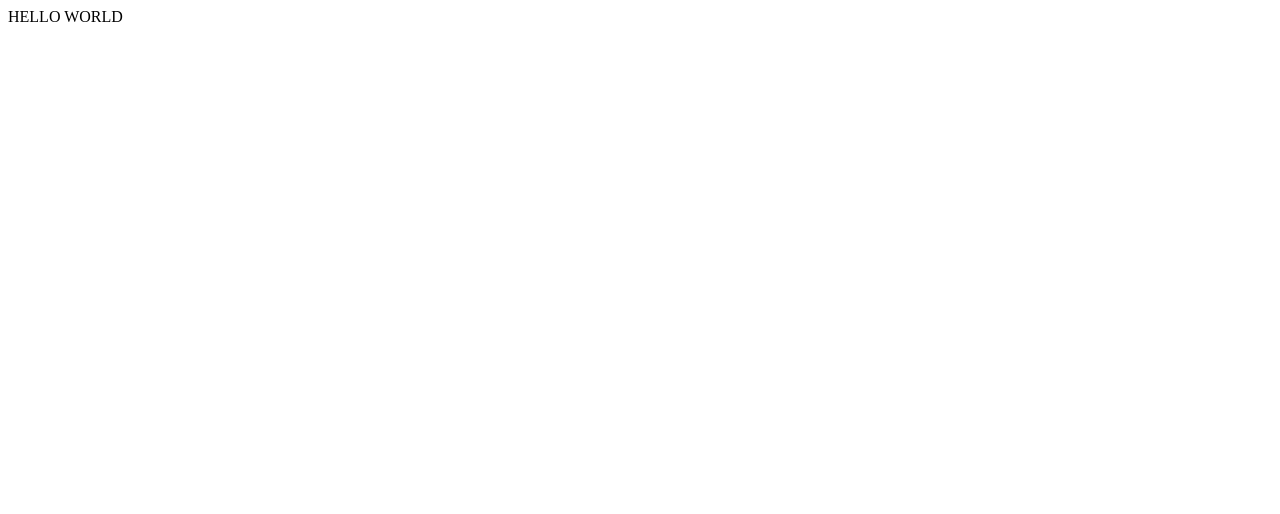
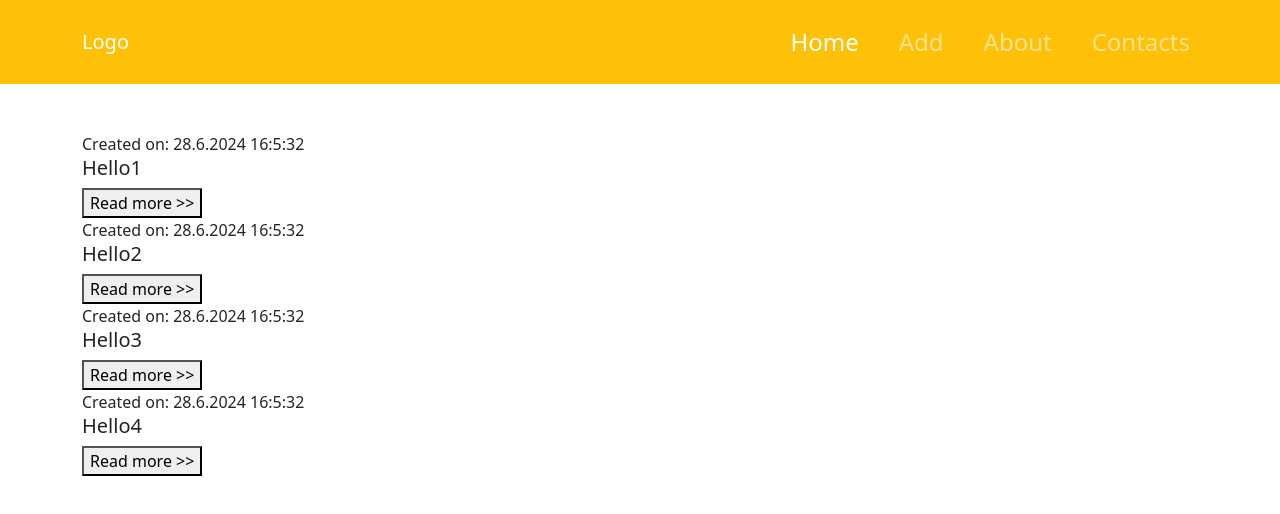
Before and after one commit to Benvire22/firebase-posts-application, a React (Vite) app: page / in a window 1280 px wide. Shown: the top 514 px of the page. Built offline with nearby package versions, Linux system fonts and the light colour scheme.

Commit message:
Install React-router-dom, create Home page, install bootstrap.

```diff
--- a/package.json
+++ b/package.json
@@ -10,8 +10,10 @@
     "preview": "vite preview"
   },
   "dependencies": {
+    "bootstrap": "^5.3.3",
     "react": "^18.3.1",
-    "react-dom": "^18.3.1"
+    "react-dom": "^18.3.1",
+    "react-router-dom": "^6.24.0"
   },
   "devDependencies": {
     "@types/react": "^18.3.3",
--- a/src/App.tsx
+++ b/src/App.tsx
@@ -1,9 +1,59 @@
+import {NavLink, Route, Routes} from 'react-router-dom';
+import Home from './containers/Home/Home';
+import {useState} from 'react';
+import {Post} from './types';
 
 const App = () => {
+  const [postsData, setPostsData] = useState<Post[]>([
+    {id: '1', datetime: Date.now(), title: 'Hello1'},
+    {id: '2', datetime: Date.now(), title: 'Hello2'},
+    {id: '3', datetime: Date.now(), title: 'Hello3'},
+    {id: '4', datetime: Date.now(), title: 'Hello4'},
+  ]);
+
     return (
-        <div>
-            HELLO WORLD
-        </div>
+        <>
+          <header>
+            <nav className="navbar py-3 navbar-expand-lg p-0 bg-warning" data-bs-theme="dark">
+              <div className="container-xl">
+                <NavLink to="/" className="navbar-brand">
+                  Logo
+                </NavLink>
+                <button
+                  className="navbar-toggler"
+                  type="button" data-bs-toggle="collapse"
+                  data-bs-target="#navbarNav"
+                  aria-controls="navbarNav"
+                  aria-expanded="false"
+                  aria-label="Toggle navigation">
+                  <span className="navbar-toggler-icon"></span>
+                </button>
+                <div className="collapse navbar-collapse" id="navbarNav">
+                  <ul className="navbar-nav ms-auto gap-4 fs-4">
+                    <li className="nav-item">
+                      <NavLink to="/" className="nav-link" aria-current="page">Home</NavLink>
+                    </li>
+                    <li className="nav-item">
+                      <NavLink to="/new-post" className="nav-link">Add</NavLink>
+                    </li>
+                    <li className="nav-item">
+                      <NavLink to="/about" className="nav-link">About</NavLink>
+                    </li>
+                    <li className="nav-item">
+                      <NavLink to="/contacts" className="nav-link">Contacts</NavLink>
+                    </li>
+                  </ul>
+                </div>
+              </div>
+            </nav>
+          </header>
+          <main className="container-xl py-5">
+            <Routes>
+              <Route path="/" element={<Home posts={postsData} />} />
+              <Route path="*" element={<h1 className="text-center my-5 text-danger">Sorry page not a found!</h1>} />
+            </Routes>
+          </main>
+        </>
     );
 };
 
--- a/src/components/PostsList/PostItem.tsx
+++ b/src/components/PostsList/PostItem.tsx
@@ -2,7 +2,7 @@ import React from 'react';
 
 interface Props {
   heading: string
-  datetime: string
+  datetime: number
   onClick: () => void;
 }
 
--- a/src/components/PostsList/PostsList.tsx
+++ b/src/components/PostsList/PostsList.tsx
@@ -10,7 +10,7 @@ interface Props {
 const PostsList: React.FC<Props> = ({posts, onClick}) => {
   return (
     <div>
-      {posts.map((post) => (
+      {posts && posts.map((post) => (
         <PostItem
           key={post.id}
           heading={post.title}
--- /dev/null
+++ b/src/containers/Home/Home.tsx
@@ -0,0 +1,21 @@
+import React from 'react';
+import {Post} from '../../types';
+import PostsList from '../../components/PostsList/PostsList';
+
+interface Props {
+  posts: Post[];
+}
+const Home:React.FC<Props> = ({posts}) => {
+
+  const click = (id: string) => {
+    console.log(id);
+  };
+
+  return (
+    <div>
+      <PostsList posts={posts} onClick={click} />
+    </div>
+  );
+};
+
+export default Home;
--- a/src/main.tsx
+++ b/src/main.tsx
@@ -1,9 +1,13 @@
 import React from 'react';
 import ReactDOM from 'react-dom/client';
+import {BrowserRouter} from 'react-router-dom';
+import "bootstrap/dist/css/bootstrap.min.css";
 import App from './App';
 
 ReactDOM.createRoot(document.getElementById('root')!).render(
   <React.StrictMode>
-    <App />
+    <BrowserRouter>
+      <App />
+    </BrowserRouter>
   </React.StrictMode>,
 );
--- a/src/types.ts
+++ b/src/types.ts
@@ -1,5 +1,5 @@
 export interface Post {
   id: string;
   title: string;
-  datetime: string
+  datetime: number;
 }
```
Also changed, not shown: 1 other file (tests, documents, lock files or other folders).
